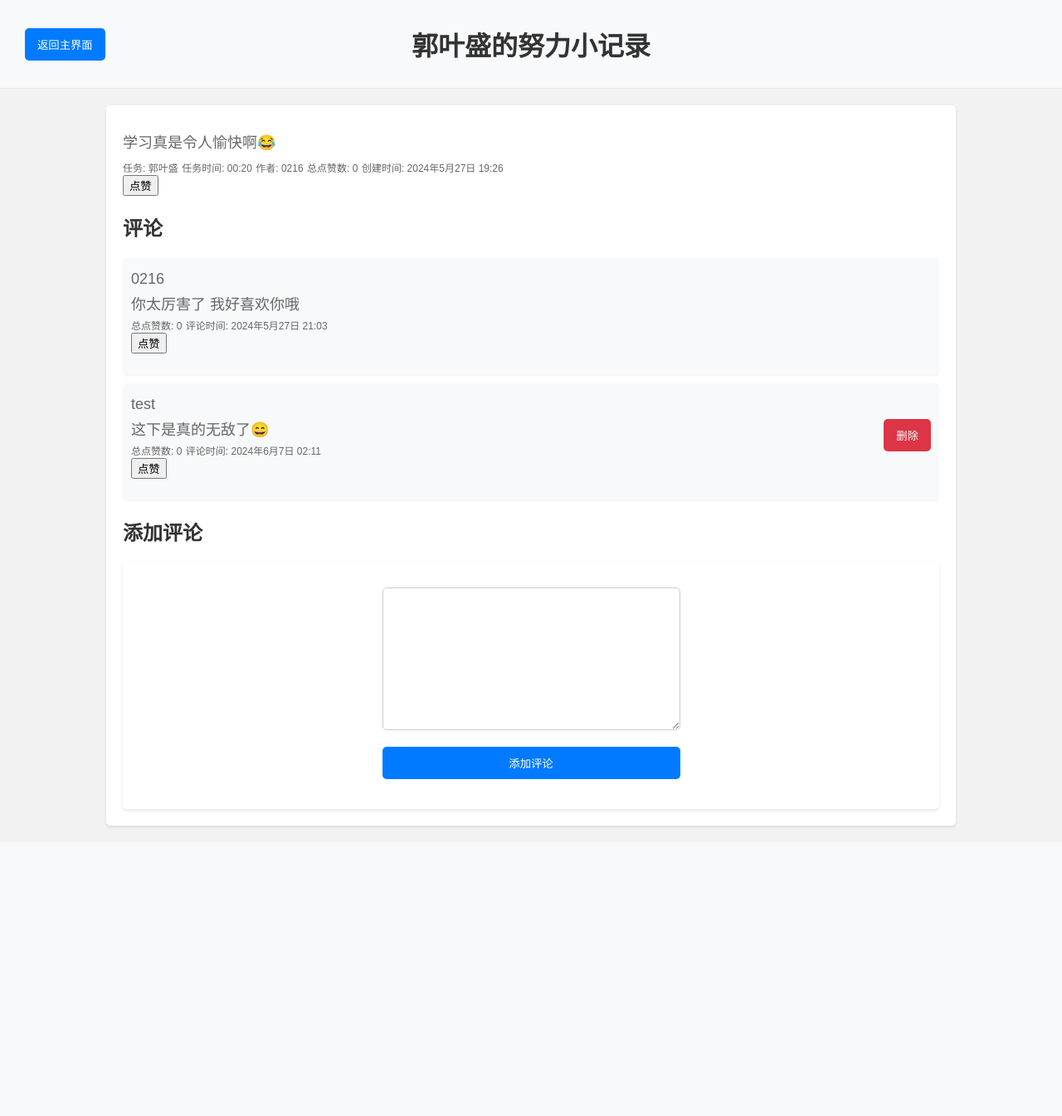
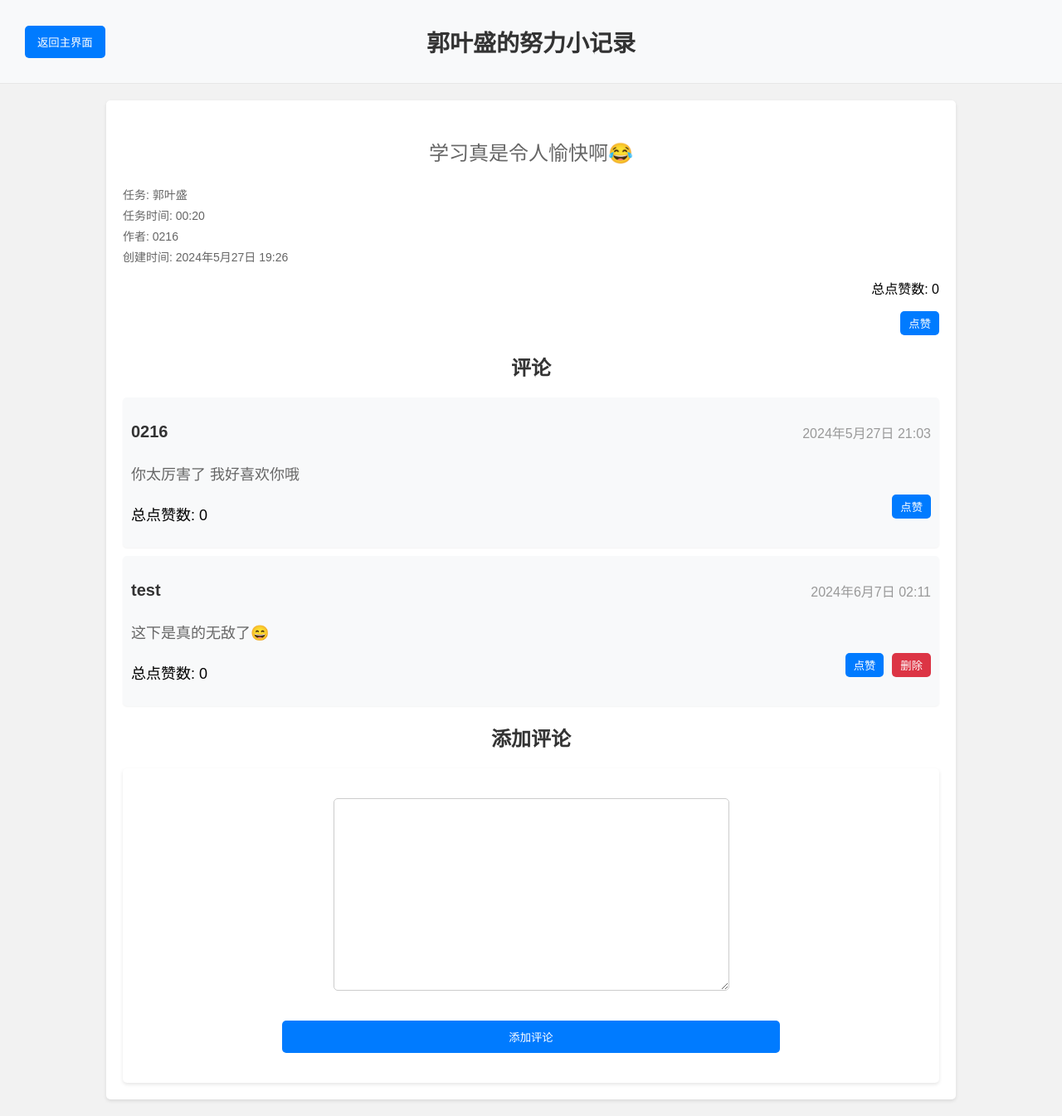
Before and after one commit to reinerina/comm_site, a Django app: page /post/21/ in a window 1280 px wide. Shown: the whole page at 83% size. Before the commit the page ends 999 px from the top, so only its background shows below. Run offline with Django 4.2, Linux system fonts and the light colour scheme; a user stored in the database is signed in; data comes from the database, SQL or seed files in the repository; both versions use the stored data as it was after the commit.

Commit message:
点赞功能

```diff
--- a/community/static/community/post_detail_style.css
+++ b/community/static/community/post_detail_style.css
@@ -1,169 +1,228 @@
 /* 设置页面的整体样式 */
 body {
-    font-family: Arial, sans-serif; /* 设置页面使用的字体 */
-    background-color: #f2f2f2; /* 设置页面背景颜色 */
+    font-family: Arial, sans-serif;
+    background-color: #f2f2f2;
     margin: 0;
     padding: 0;
 }
 
 /* 设置页面标题的样式 */
 h1 {
-    color: #333; /* 设置标题文字颜色 */
-    margin-top: 20px; /* 设置标题顶部间距 */
-    margin-bottom: 20px; /* 设置标题底部间距 */
-    text-align: center; /* 设置标题居中对齐 */
+    color: #333;
+    margin-top: 20px;
+    margin-bottom: 20px;
+    text-align: center;
+    font-size: 28px; /* 调大标题字体 */
 }
 
 /* 设置帖子详细内容的样式 */
 .post-detail {
-    background-color: #fff; /* 设置帖子详细内容的背景颜色 */
-    margin: 20px 10%; /* 设置帖子详细内容的上下和左右间距 */
-    padding: 20px; /* 设置帖子详细内容的内边距 */
-    border-radius: 5px; /* 设置帖子详细内容的圆角边框 */
-    box-shadow: 0 2px 4px rgba(0, 0, 0, 0.1); /* 添加帖子详细内容的阴影效果 */
+    background-color: #fff;
+    margin: 20px 10%;
+    padding: 20px;
+    border-radius: 5px;
+    box-shadow: 0 2px 4px rgba(0, 0, 0, 0.1);
 }
 
 /* 设置帖子内容的样式 */
-.post-detail p {
-    color: #666; /* 设置帖子内容文字颜色 */
-    margin: 10px 0; /* 设置帖子内容上下间距 */
-    font-size: 18px; /* 设置帖子内容文字大小 */
+.post-content {
+    color: #666;
+    margin: 10px 0;
+    font-size: 24px;
+    text-align: center; /* 设置主贴内容居中 */
 }
 
-/* 设置帖子内容的样式 */
-.post-detail p1 {
-    color: #666; /* 设置帖子内容文字颜色 */
-    margin: 10px 0; /* 设置帖子内容上下间距 */
-    font-size: 12px; /* 设置帖子内容文字大小 */
+.post-details {
+    color: #666;
+    margin: 10px 0;
+    font-size: 18px;
+}
+
+.post-details p1 {
+    display: block;
+    color: #666;
+    margin: 5px 0;
+    font-size: 14px;
+    text-align: left; /* 设置下面四项信息左对齐 */
+}
+
+.post-likes {
+    margin-top: 10px;
+    text-align: right;
+}
+
+.like-button {
+    background-color: #007bff;
+    color: white;
+    padding: 5px 10px;
+    border: none;
+    border-radius: 5px;
+    cursor: pointer;
+    margin-left: 10px;
+}
+
+.like-button:hover {
+    background-color: #0056b3;
 }
 
 /* 设置评论标题的样式 */
 h2 {
-    color: #333; /* 设置评论标题文字颜色 */
-    margin-top: 20px; /* 设置评论标题顶部间距 */
-    margin-bottom: 20px; /* 设置评论标题底部间距 */
+    color: #333;
+    margin-top: 20px;
+    margin-bottom: 20px;
+    text-align: center;
+    font-size: 24px;
 }
 
 /* 设置评论列表的样式 */
 .comment-list {
-    list-style-type: none; /* 去除列表项的默认样式 */
+    list-style-type: none;
     padding: 0;
     margin: 0;
 }
 
 /* 设置评论项的样式 */
 .comment {
-    background-color: #f8f9fa; /* 设置评论项的背景颜色 */
-    margin-bottom: 10px; /* 设置评论项之间的间距 */
-    padding: 10px; /* 设置评论项的内边距 */
-    border-radius: 5px; /* 设置评论项的圆角边框 */
-    box-shadow: 0 1px 2px rgba(0, 0, 0, 0.05); /* 添加评论项的阴影效果 */
-    display: flex; /* 使用弹性布局 */
-    justify-content: space-between; /* 主轴方向上的子元素两端对齐 */
-    align-items: center; /* 交叉轴方向上的子元素居中对齐 */
+    background-color: #f8f9fa;
+    margin-bottom: 10px;
+    padding: 10px;
+    border-radius: 5px;
+    box-shadow: 0 1px 2px rgba(0, 0, 0, 0.05);
+    font-size: 18px;
 }
 
 /* 设置评论内容的样式 */
-.comment p {
-    color: #666; /* 设置评论内容文字颜色 */
-    margin: 5px 0; /* 设置评论内容上下间距 */
+.comment-header {
+    display: flex;
+    justify-content: space-between;
+    align-items: center;
+}
+
+.comment-author {
+    color: #333;
+    font-weight: bold;
+    font-size: 20px;
 }
 
 .comment-time {
-    color: #999; /* 设置评论时间文字颜色 */
-    font-size: 12px; /* 设置评论时间文字大小 */
+    color: #999;
+    font-size: 16px;
+}
+
+.comment-content {
+    color: #666;
+    margin: 5px 0;
+    font-size: 18px;
+}
+
+.comment-footer {
+    display: flex;
+    justify-content: space-between;
+    align-items: center;
+}
+
+.comment-footer .total-likes {
+    margin-right: auto;
+}
+
+.red-button {
+    background-color: #dc3545;
+    color: white;
+    padding: 5px 10px;
+    border: none;
+    border-radius: 5px;
+    cursor: pointer;
+    margin-left: 10px;
+}
+
+.red-button:hover {
+    background-color: #b02a37;
+}
+
+.submit-button {
+    background-color: #007bff;
+    color: white;
+    padding: 10px 15px;
+    border: none;
+    border-radius: 5px;
+    cursor: pointer;
+    margin-top: 10px;
+}
+
+.submit-button:hover {
+    background-color: #0056b3;
 }
 
 /* 设置评论表单的样式 */
 .comment-form {
-    background-color: #fff; /* 设置评论表单的背景颜色 */
-    padding: 20px; /* 设置评论表单的内边距 */
-    border-radius: 5px; /* 设置评论表单的圆角边框 */
-    box-shadow: 0 2px 4px rgba(0, 0, 0, 0.1); /* 添加评论表单的阴影效果 */
-    margin-top: 20px; /* 设置评论表单的顶部间距 */
+    background-color: #fff;
+    padding: 20px;
+    border-radius: 5px;
+    box-shadow: 0 2px 4px rgba(0, 0, 0, 0.1);
+    margin-top: 20px;
     display: flex;
     justify-content: center; /* 设置表单居中 */
 }
 
-/* 设置表单内元素的样式 */
 .comment-form form {
-    display: flex; /* 使用弹性布局 */
-    flex-direction: column; /* 垂直排列 */
+    width: 100%; /* 设置表单宽度 */
+    max-width: 600px; /* 设置表单最大宽度 */
+    display: flex;
+    flex-direction: column;
+    align-items: center;
 }
 
 .comment-form form input, .comment-form form textarea {
-    margin-bottom: 10px; /* 设置表单元素的底部间距 */
-    padding: 10px; /* 设置表单元素的内边距 */
-    border: 1px solid #ccc; /* 设置表单元素的边框 */
-    border-radius: 5px; /* 设置表单元素的圆角边框 */
+    width: 100%; /* 设置表单元素宽度 */
+    margin-bottom: 10px;
+    padding: 10px;
+    border: 1px solid #ccc;
+    border-radius: 5px;
+    font-size: 18px; /* 调大表单输入字体 */
 }
 
-/* 设置提交按钮的样式 */
 .comment-form button {
-    background-color: #007bff; /* 设置提交按钮的背景颜色 */
-    color: white; /* 设置提交按钮的文字颜色 */
-    padding: 10px 15px; /* 设置提交按钮的内边距 */
-    border: none; /* 去除提交按钮的边框 */
-    border-radius: 5px; /* 设置提交按钮的圆角边框 */
-    cursor: pointer; /* 设置提交按钮的光标样式 */
-}
-
-.comment-form button:hover {
-    background-color: #0056b3; /* 设置提交按钮悬停时的背景颜色 */
+    width: 100%; /* 设置按钮宽度 */
 }
 
 /* 设置顶部导航栏的样式 */
 .navbar {
-    background-color: #f8f9fa; /* 设置导航栏背景颜色 */
-    padding: 10px 20px; /* 设置导航栏内边距 */
-    display: flex; /* 使用弹性布局 */
-    justify-content: space-between; /* 两端对齐 */
-    align-items: center; /* 垂直居中 */
-    border-bottom: 1px solid #e7e7e7; /* 设置导航栏底部边框 */
+    background-color: #f8f9fa;
+    padding: 10px 20px;
+    display: flex;
+    justify-content: space-between;
+    align-items: center;
+    border-bottom: 1px solid #e7e7e7;
 }
 
-/* 设置左侧导航栏的样式 */
 .navbar-left {
-    display: flex; /* 使用弹性布局 */
-    align-items: center; /* 垂直居中 */
+    display: flex;
+    align-items: center;
     flex: 1;
 }
 
-/* 设置中间导航栏的样式 */
 .navbar-center {
-    flex: 2; /* 使中间导航栏占据更多空间 */
-    display: flex; /* 使用弹性布局 */
-    justify-content: center; /* 中间对齐 */
+    flex: 2;
+    display: flex;
+    justify-content: center;
 }
 
 .navbar-left button {
-    background-color: #007bff; /* 设置按钮和链接的背景颜色 */
-    color: white; /* 设置按钮和链接的文字颜色 */
-    padding: 10px 15px; /* 设置按钮和链接的内边距 */
-    border: none; /* 去除按钮和链接的边框 */
-    border-radius: 5px; /* 设置按钮和链接的圆角边框 */
-    text-decoration: none; /* 去除链接的下划线 */
-    cursor: pointer; /* 设置鼠标悬停时的光标样式 */
-    margin-left: 10px; /* 设置左侧间距 */
+    background-color: #007bff;
+    color: white;
+    padding: 10px 15px;
+    border: none;
+    border-radius: 5px;
+    text-decoration: none;
+    cursor: pointer;
+    margin-left: 10px;
 }
 
 .navbar-left button:hover {
-    background-color: #0056b3; /* 设置按钮和链接悬停时的背景颜色 */
-}
-
-/* 设置红色按钮的样式（用于删除和注销按钮） */
-.red-button{
-    background-color: #dc3545; /* 设置红色按钮的背景颜色 */
-    color: white; /* 设置红色按钮的文字颜色 */
-    padding: 10px 15px; /* 设置红色按钮的内边距 */
-    border: none; /* 去除红色按钮的边框 */
-    border-radius: 5px; /* 设置红色按钮的圆角边框 */
-    cursor: pointer; /* 设置红色按钮的光标样式 */
-    text-decoration: none; /* 去除链接的下划线 */
-    margin-left: 10px; /* 设置左侧间距 */
+    background-color: #0056b3;
 }
 
 /* 设置 spacer 的样式 */
 .spacer {
-    flex: 1; /* 使 spacer 占据一定空间，以便右侧内容对齐 */
+    flex: 1;
 }
--- a/community/templates/community/post_detail.html
+++ b/community/templates/community/post_detail.html
@@ -13,45 +13,53 @@
         <div class="spacer"></div>
     </div>
     <div class="post-detail">
+        <div class="post-content">
             <p>{{ post.content }}</p>
+        </div>
+        <div class="post-details">
             <p1>任务: {{ post.task }}</p1>
             <p1>任务时间: {{ post.task_time }}</p1>
             <p1>作者: {{ post.author.username }}</p1>
-        <p1 class="total-likes">总点赞数: <span id="likes-count-post-{{ post.id }}">{{ post.total_likes }}</span></p1>
             <p1>创建时间: {{ post.created_at }}</p1>
+        </div>
+        <div class="post-likes">
+            <p class="total-likes">总点赞数: <span id="likes-count-post-{{ post.id }}">{{ post.total_likes }}</span></p>
             <form class="like-form" action="{% url 'like_item' 'post' post.id %}" method="POST">
                 {% csrf_token %}
                 {% if user in post.likes.all %}
-                <button type="submit">取消点赞</button>
+                    <button type="submit" class="like-button">取消点赞</button>
                 {% else %}
-                <button type="submit">点赞</button>
+                    <button type="submit" class="like-button">点赞</button>
                 {% endif %}
             </form>
+        </div>
 
         <h2>评论</h2>
         <ul class="comment-list">
             {% for comment in comments %}
                 <li class="comment">
-                    <div>
-                        <p>{{ comment.author.username }}</p>
-                        <p>{{ comment.content }}</p>
-                        <p1 class="total-likes">总点赞数: <span id="likes-count-comment-{{ comment.id }}">{{ comment.total_likes }}</span></p1>
-                        <p1 class="comment-time">评论时间: {{ comment.created_at }}</p1>
+                    <div class="comment-header">
+                        <p class="comment-author">{{ comment.author.username }}</p>
+                        <p1 class="comment-time">{{ comment.created_at }}</p1>
+                    </div>
+                    <p class="comment-content">{{ comment.content }}</p>
+                    <div class="comment-footer">
+                        <p class="total-likes">总点赞数: <span id="likes-count-comment-{{ comment.id }}">{{ comment.total_likes }}</span></p>
                         <form class="like-form" action="{% url 'like_item' 'comment' comment.id %}" method="POST">
                             {% csrf_token %}
                             {% if user in comment.likes.all %}
-                                <button type="submit">取消点赞</button>
+                                <button type="submit" class="like-button">取消点赞</button>
                             {% else %}
-                                <button type="submit">点赞</button>
+                                <button type="submit" class="like-button">点赞</button>
                             {% endif %}
                         </form>
-                    </div>
                         {% if user.is_authenticated and user == comment.author %}
-                        <form method="post" action="{% url 'delete_comment' post.id comment.id %}">
+                            <form method="post" action="{% url 'delete_comment' post.id comment.id %}" class="delete-form">
                                 {% csrf_token %}
                                 <button type="submit" class="red-button">删除</button>
                             </form>
                         {% endif %}
+                    </div>
                 </li>
             {% endfor %}
         </ul>
@@ -61,7 +69,7 @@
             <form method="post">
                 {% csrf_token %}
                 {{ form.as_p }}
-                <button type="submit">添加评论</button>
+                <button type="submit" class="submit-button">添加评论</button>
             </form>
         </div>
     </div>
```
Also changed, not shown: db.sqlite3. Lines whose indentation alone changed are shown as unchanged.
